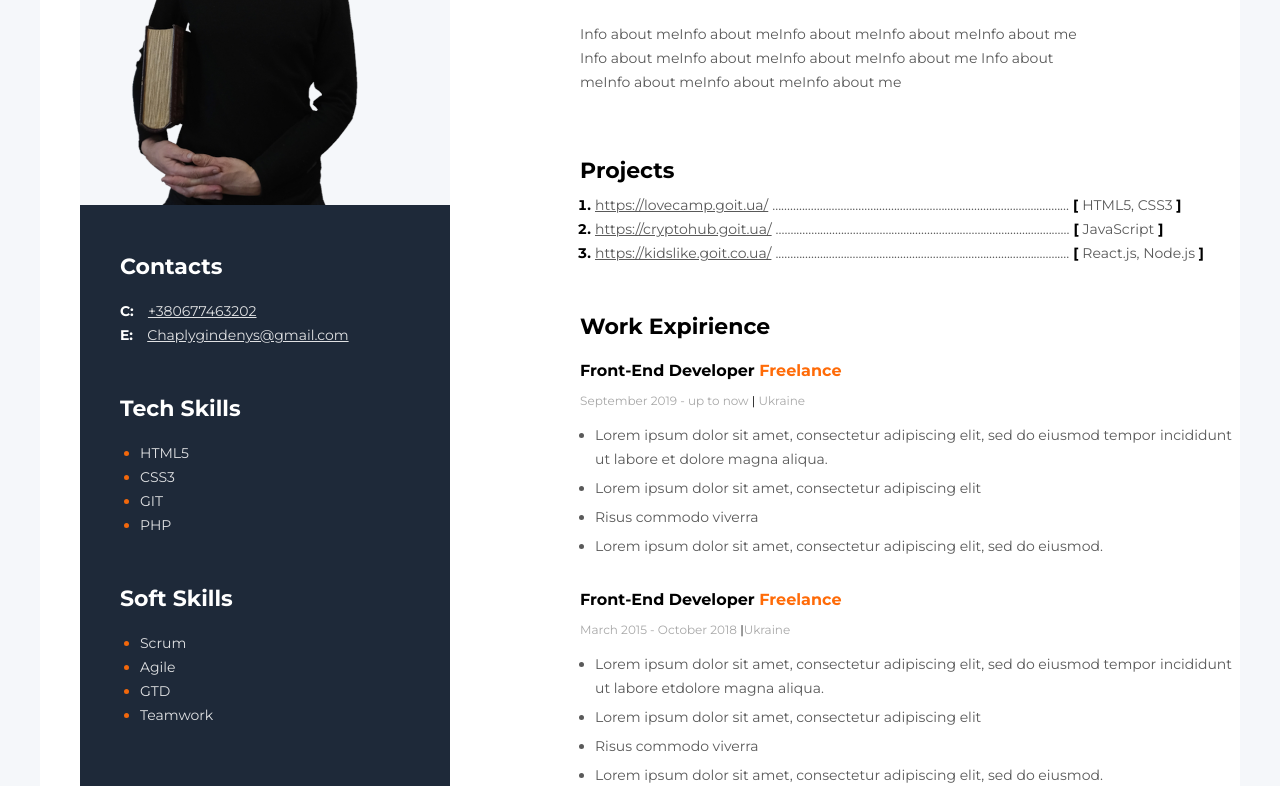
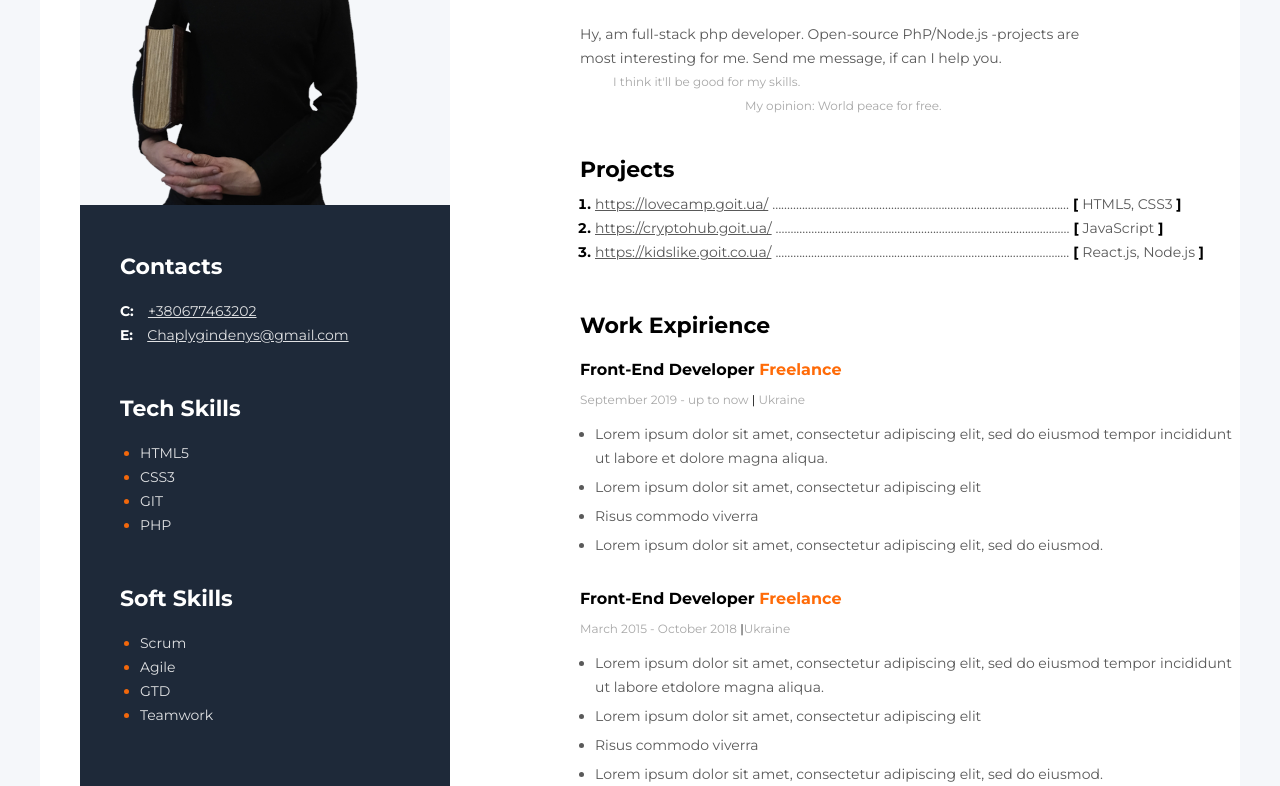
Before and after one commit to chaplygindenys/MY-RESUME, a plain HTML site: page index.html in a window 1280 px wide. Shown: the part 289-1075 px from the top of the page. Drawn offline with Linux system fonts and the light colour scheme.

Commit message:
kill links to projects and write about me

```diff
--- a/css/style.css
+++ b/css/style.css
@@ -116,7 +116,7 @@ body {
     padding-bottom: 110px;
 }
 .about-me-main-info {
-    margin-bottom: 65px;
+    margin-bottom: 40px;
 }
 .about-me-profession{
     font-size: 14px;
@@ -135,6 +135,20 @@ body {
     max-width: 500px;
     color: #595959;
     font-size: 14px;
+    font-weight: 400;
+    line-height: 24px;
+}
+.about-me-think{
+    margin-left: 5%;
+    color: #a8a8a8;
+    font-size: 12px;
+    font-weight: 400;
+    line-height: 24px;
+}
+.about-me-opinion {
+    margin-left: 25%;
+    color: #a8a8a8;
+    font-size: 12px;
     font-weight: 400;
     line-height: 24px;
 }
--- a/index.html
+++ b/index.html
@@ -69,9 +69,9 @@
             <h2 class="about-me-profession">Front-End Developer</h2>
             <h1 class="about-me-name">Denys Chaplyhin</h1>
             <p class="about-me-p">
-                Info about meInfo about meInfo about meInfo about meInfo about me
-                Info about meInfo about meInfo about meInfo about me
-                Info about meInfo about meInfo about meInfo about me
+                Hy, am full-stack php developer. Open-source PhP/Node.js -projects are most interesting for me. Send me message, if can I help you.
+                <p class="about-me-think"> I think it'll be good for my skills.</p>
+                <p class="about-me-opinion">My opinion: World peace for free.</p>
             </p>
         </div>
         <!--project container-->
@@ -79,21 +79,21 @@
             <h3 class="about-me-title">Projects</h3>
             <ol class="project-ol">
                 <li class="project-tech-teg">
-                    <a class="project-link" href="https://lovecamp.goit.ua/">https://lovecamp.goit.ua/</a>
+                    <a class="project-link" href="#">https://lovecamp.goit.ua/</a>
                     <span class="project-link">....................................................................................................</span>
                     <span class="project-tech-teg">[</span>
                     <span class="project-link">HTML5, CSS3 </span>
                     <span class="project-tech-teg">]</span>
                 </li>
                 <li class="project-tech-teg">
-                    <a class="project-link" href="https://cryptohub.goit.ua/">https://cryptohub.goit.ua/</a>
+                    <a class="project-link" href="#">https://cryptohub.goit.ua/</a>
                     <span class="project-link">...................................................................................................</span>
                     <span class="project-tech-teg">[</span>
                     <span class="project-link">JavaScript</span>
                     <span class="project-tech-teg">]</span>
                 </li>
                 <li class="project-tech-teg">
-                    <a class="project-link" href="https://kidslike.goit.co.ua/">https://kidslike.goit.co.ua/</a>
+                    <a class="project-link" href="#">https://kidslike.goit.co.ua/</a>
                     <span class="project-link">...................................................................................................</span>
                     <span class="project-tech-teg">[</span>
                     <span class="project-link">React.js, Node.js </span>
```
